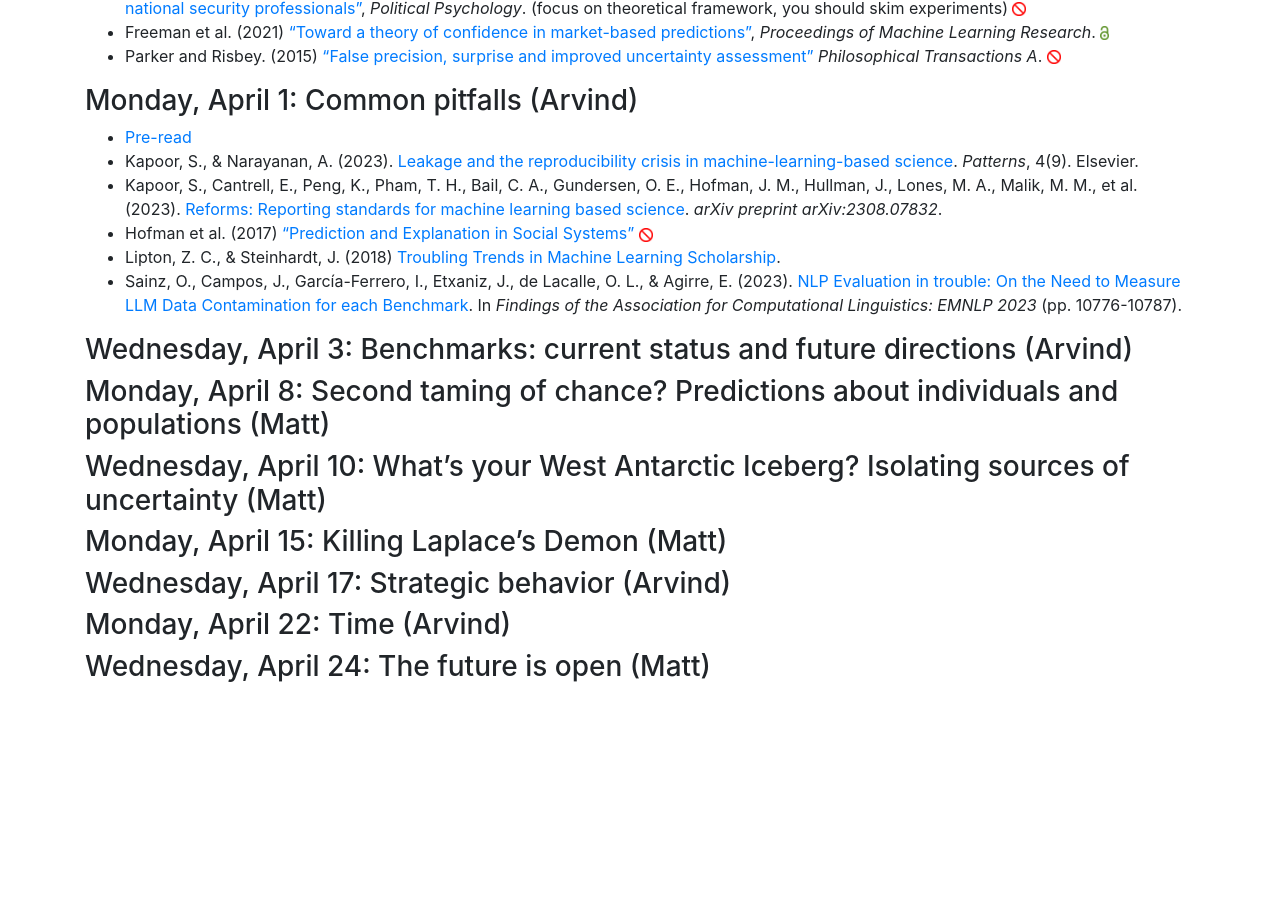
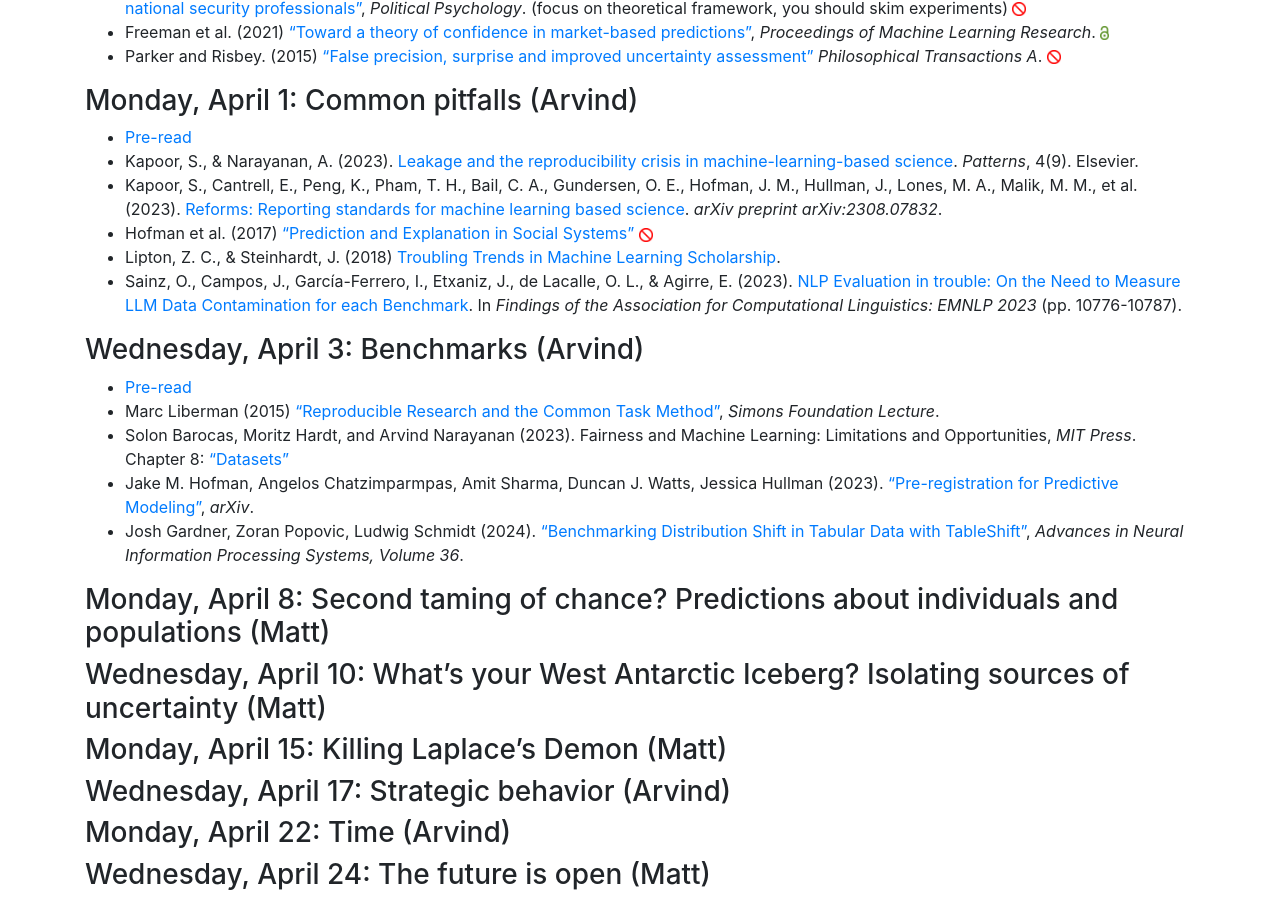
Before and after one commit to msalganik/soc555-cos598J_s2024, a Jekyll site: the page built from readings.md, in a window 1280 px wide and 900 px high, scrolled down 3433 px. Built offline with Jekyll 4.4.1, drawn with Linux system fonts in a browser that asks for light colours; comment, search, counter and statistics services are not loaded; before the commit the page ends 4125 px from its top, so only the background shows below that.

Commit message:
benchmarks

```diff
--- a/readings.md
+++ b/readings.md
@@ -157,7 +157,13 @@ No required reading before class.
 
 
 
-### Wednesday, April 3: Benchmarks: current status and future directions (Arvind)
+### Wednesday, April 3: Benchmarks (Arvind)
+- [Pre-read](https://docs.google.com/document/d/e/2PACX-1vSbsxFJpyrW9KRW4eUZPZ9n3Gx9Bg-ODWY_ZPu0CMauTPxdN8I74jh3nB327_aTD7nxjG75WVHDEIpb/pub)
+- Marc Liberman (2015) ["Reproducible Research and the Common Task Method"](https://www.simonsfoundation.org/lecture/reproducible-research-and-the-common-task-method), _Simons Foundation Lecture_.
+- Solon Barocas, Moritz Hardt, and Arvind Narayanan (2023). Fairness and Machine Learning: Limitations and Opportunities, _MIT Press_. Chapter 8: ["Datasets"](https://fairmlbook.org/datasets.html)
+- Jake M. Hofman, Angelos Chatzimparmpas, Amit Sharma, Duncan J. Watts, Jessica Hullman (2023). ["Pre-registration for Predictive Modeling"](https://arxiv.org/abs/2311.18807), _arXiv_.
+- Josh Gardner, Zoran Popovic, Ludwig Schmidt (2024). ["Benchmarking Distribution Shift in Tabular Data with TableShift"](https://proceedings.neurips.cc/paper_files/paper/2023/file/a76a757ed479a1e6a5f8134bea492f83-Paper-Datasets_and_Benchmarks.pdf), _Advances in Neural Information Processing Systems, Volume 36_.
+
 
 ### Monday, April 8: Second taming of chance? Predictions about individuals and populations (Matt)
 
```
